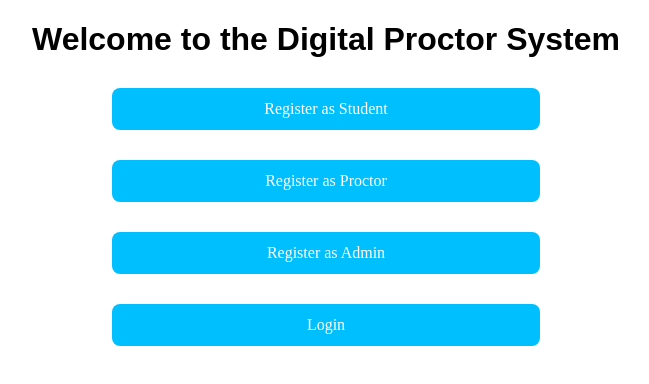
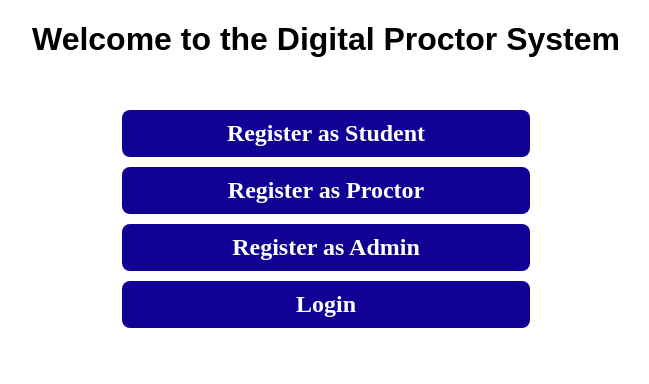
Before and after one commit to MAHESH-9404/DPB, a website: page public/index.html in a window 1280 px wide. Shown: the whole page, without its empty margins (314-963 px from the left). Drawn offline with Linux system fonts and the light colour scheme.

Commit message:
dinesh-11

```diff
--- a/public/css/adminDashboard.css
+++ b/public/css/adminDashboard.css
@@ -164,7 +164,7 @@ button:active {
   position: absolute;
   top: 16px;
   right: 16px;
-  color: #333;
+  color: #a4a4a4;
   font-size: 26px;
   font-weight: bold;
   cursor: pointer;
--- a/public/css/index.css
+++ b/public/css/index.css
@@ -2,7 +2,7 @@ a {
   display: block;
   text-align: center;
   text-decoration: none;
-  background-color: #00bfff;
+  background-color: #f96f6f;
   color: white;
   padding: 12px 24px;
   border-radius: 8px;
@@ -16,3 +16,20 @@ h1 {
   text-align: center;
   position: relative;
 }
+nav.container a.button {
+  font-size: 24px;
+  font-weight: 800;
+  text-decoration: none;
+  padding: 10px 20px;
+  display: block;
+  color: #fff;
+  background-color: #110094;
+  border-radius: 8px;
+  margin: 10px auto;
+  align-items: center;
+}
+
+nav.container {
+  text-align: center;
+  padding: 20px;
+}
```
